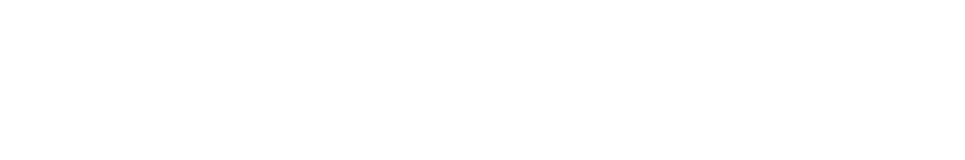
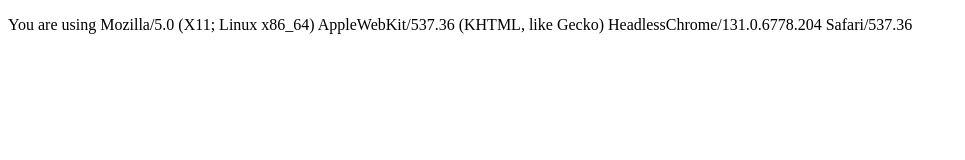
Before and after one commit to acciojob/browser-info-Jitender72658, a website: page main.html in a window 1280 px wide. Shown: the whole page, without its empty margins (0-965 px from the left). Drawn offline with Linux system fonts and the light colour scheme.

Commit message:
created a submission

```diff
--- a/main.html
+++ b/main.html
@@ -8,6 +8,7 @@
 
 <body>
 	<!-- the entire body must be written by student -->
+	<p id ="info"></p>
     <script type="text/javascript" src="./script.js">
 </script>
 
--- a/script.js
+++ b/script.js
@@ -1 +1,11 @@
 //your JS code here. If required.
+const browserInfo = document.getElementById('info');
+const text = "You are using "+ navigator.userAgent;
+browserInfo.innerText = text;
+// const browserInfo = {
+//   userAgent: navigator.userAgent,
+//   appVersion: navigator.appVersion,
+//   platform: navigator.platform,
+// };
+
+console.log(browserInfo);
```
